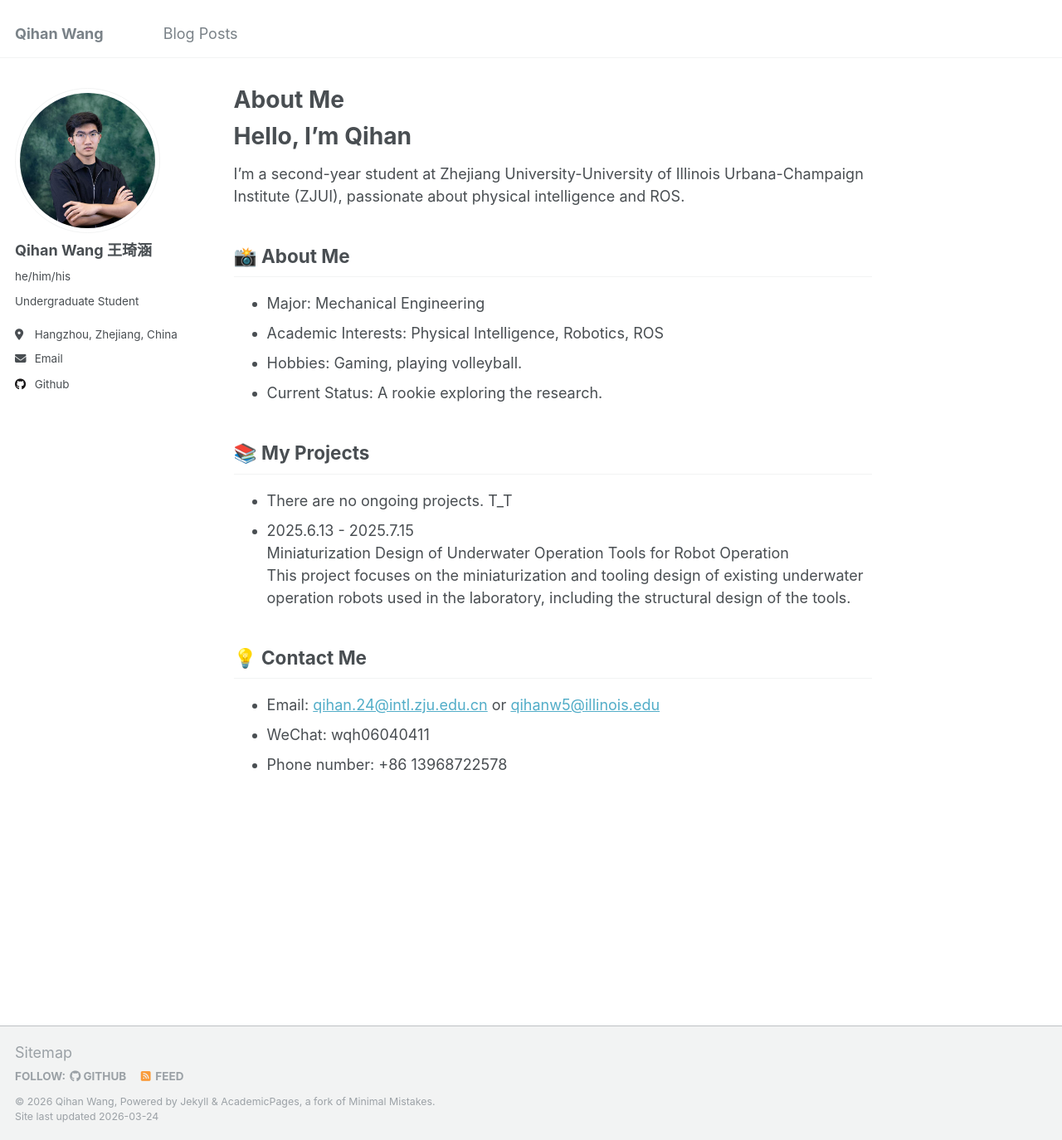
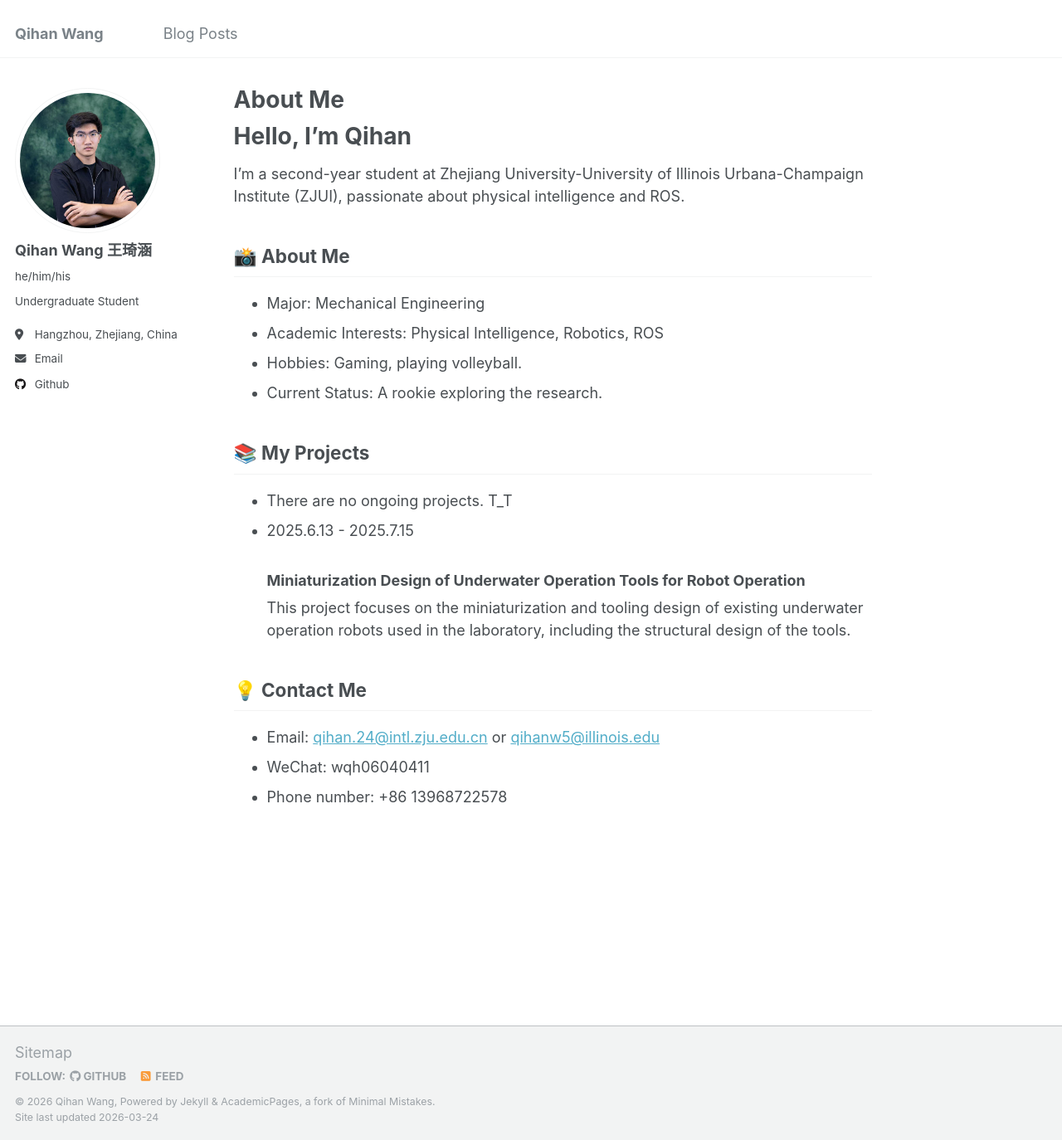
Before and after one commit to AnByss-neko/anbyss-neko.github.io, a Jekyll site: the page built from _pages/about.md, in a window 1280 px wide and 1374 px high. Shown: the whole window at 83% size. Built offline with Jekyll 4.4.1, drawn with Linux system fonts in a browser that asks for light colours.

```diff
--- a/_pages/about.md
+++ b/_pages/about.md
@@ -19,7 +19,9 @@ I'm a second-year student at Zhejiang University-University of Illinois Urbana-C
 
 ## 📚 My Projects
 - There are no ongoing projects. T_T
-- 2025.6.13 - 2025.7.15<br>Miniaturization Design of Underwater Operation Tools for Robot Operation<br>This project focuses on the miniaturization and tooling design of existing underwater operation robots used in the laboratory, including the structural design of the tools.
+- 2025.6.13 - 2025.7.15<br>
+### Miniaturization Design of Underwater Operation Tools for Robot Operation<br>
+This project focuses on the miniaturization and tooling design of existing underwater operation robots used in the laboratory, including the structural design of the tools.
 
 ## 💡 Contact Me
 - Email: [qihan.24@intl.zju.edu.cn](mailto:qihan.24@intl.zju.edu.cn) or [qihanw5@illinois.edu](mailto:qihanw5@illinois.edu)
```
